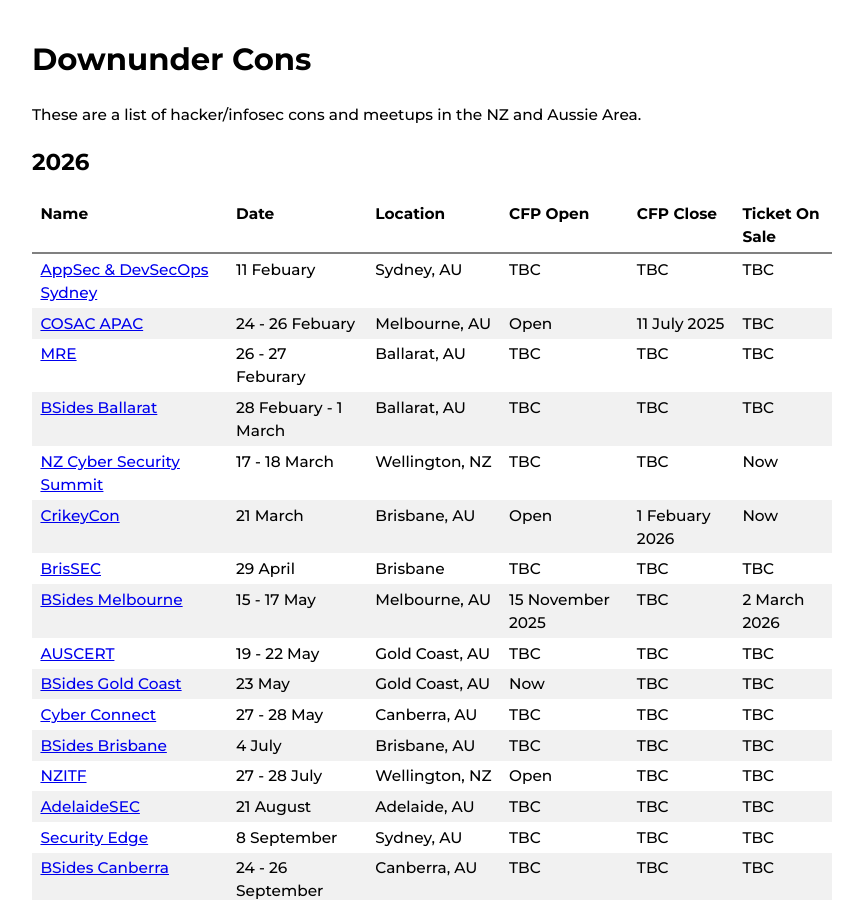
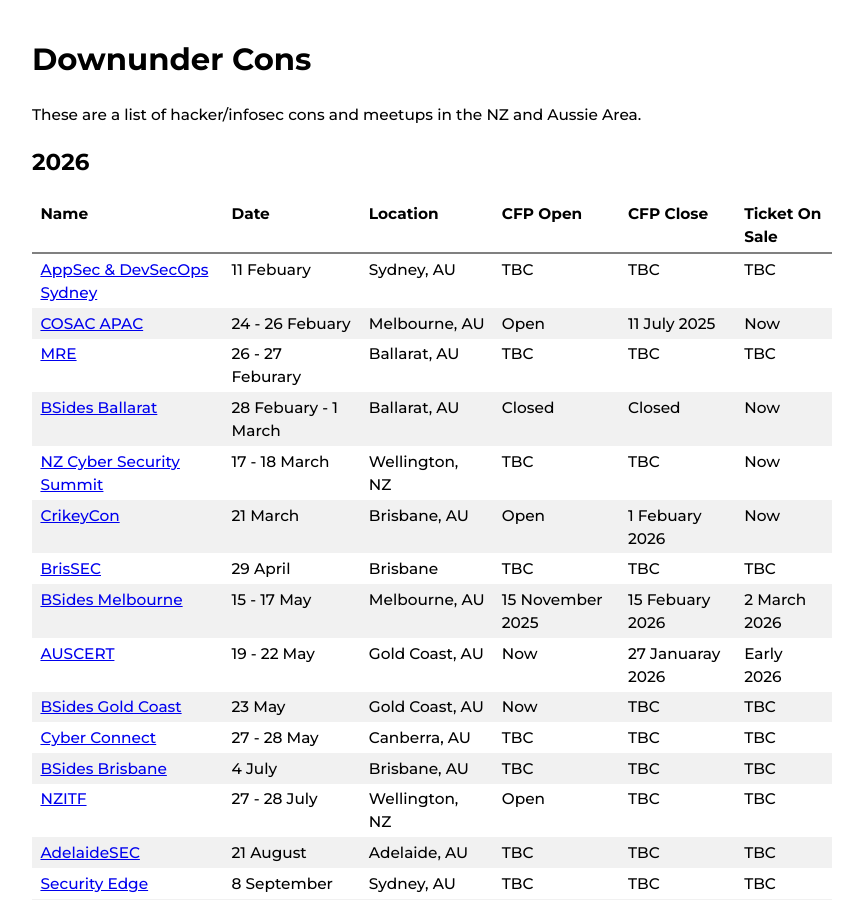
Before and after one commit to nzkarit/downundercons, a Jekyll site: the page built from index.markdown, in a window 1280 px wide and 900 px high. Shown: the whole window, without its empty margins (208-1071 px from the left). Built offline with Jekyll 4.4.1, drawn with Linux system fonts in a browser that asks for light colours.

Commit message:
Update index.markdown

```diff
--- a/index.markdown
+++ b/index.markdown
@@ -11,14 +11,14 @@ These are a list of hacker/infosec cons and meetups in the NZ and Aussie Area.
 | Name | Date | Location | CFP Open | CFP Close | Ticket On Sale |
 | ---- | ---- | -------- | -------- | --------- | -------------- |
 | [AppSec & DevSecOps Sydney](https://appsec-devsecops-syd.coriniumintelligence.com/) | 11 Febuary | Sydney, AU | TBC | TBC | TBC |
-| [COSAC APAC](https://cosac.net/apac/) | 24 - 26 Febuary | Melbourne, AU | Open | 11 July 2025 | TBC |
+| [COSAC APAC](https://cosac.net/apac/) | 24 - 26 Febuary | Melbourne, AU | Open | 11 July 2025 | Now |
 | [MRE](https://federation.edu.au/icsl/icsl-conferences/mre-2026) | 26 - 27 Feburary | Ballarat, AU | TBC | TBC | TBC |
-| [BSides Ballarat](https://federation.edu.au/icsl/icsl-conferences/bsides-ballarat-2026) | 28 Febuary - 1 March | Ballarat, AU | TBC | TBC | TBC |
+| [BSides Ballarat](https://federation.edu.au/icsl/icsl-conferences/bsides-ballarat-2026) | 28 Febuary - 1 March | Ballarat, AU | Closed | Closed | Now |
 | [NZ Cyber Security Summit](https://brightstar.co.nz/events/cybersecurity/) | 17 - 18 March | Wellington, NZ | TBC | TBC | Now |
 | [CrikeyCon](https://crikeycon.com/) | 21 March | Brisbane, AU | Open | 1 Febuary 2026 | Now |
 | [BrisSEC](https://aisasecuritydays.com.au/) | 29 April | Brisbane | TBC | TBC | TBC |
-| [BSides Melbourne](https://www.bsidesmelbourne.com/) | 15 - 17 May | Melbourne, AU | 15 November 2025 | TBC | 2 March 2026 |
-| [AUSCERT](https://conference.auscert.org.au/) | 19 - 22 May | Gold Coast, AU | TBC | TBC | TBC |
+| [BSides Melbourne](https://www.bsidesmelbourne.com/) | 15 - 17 May | Melbourne, AU | 15 November 2025 | 15 Febuary 2026 | 2 March 2026 |
+| [AUSCERT](https://conference.auscert.org.au/) | 19 - 22 May | Gold Coast, AU | Now | 27 Januaray 2026 | Early 2026 |
 | [BSides Gold Coast](https://bsidesgoldie.com/) | 23 May | Gold Coast, AU | Now | TBC | TBC |
 | [Cyber Connect](https://www.cyberconnect.org.au/) | 27 - 28 May | Canberra, AU | TBC | TBC | TBC |
 | [BSides Brisbane](https://bsidesbrisbane.com/) | 4 July | Brisbane, AU | TBC | TBC | TBC |
```
Also changed, not shown: other parts of index.markdown (+1 -1 lines).
